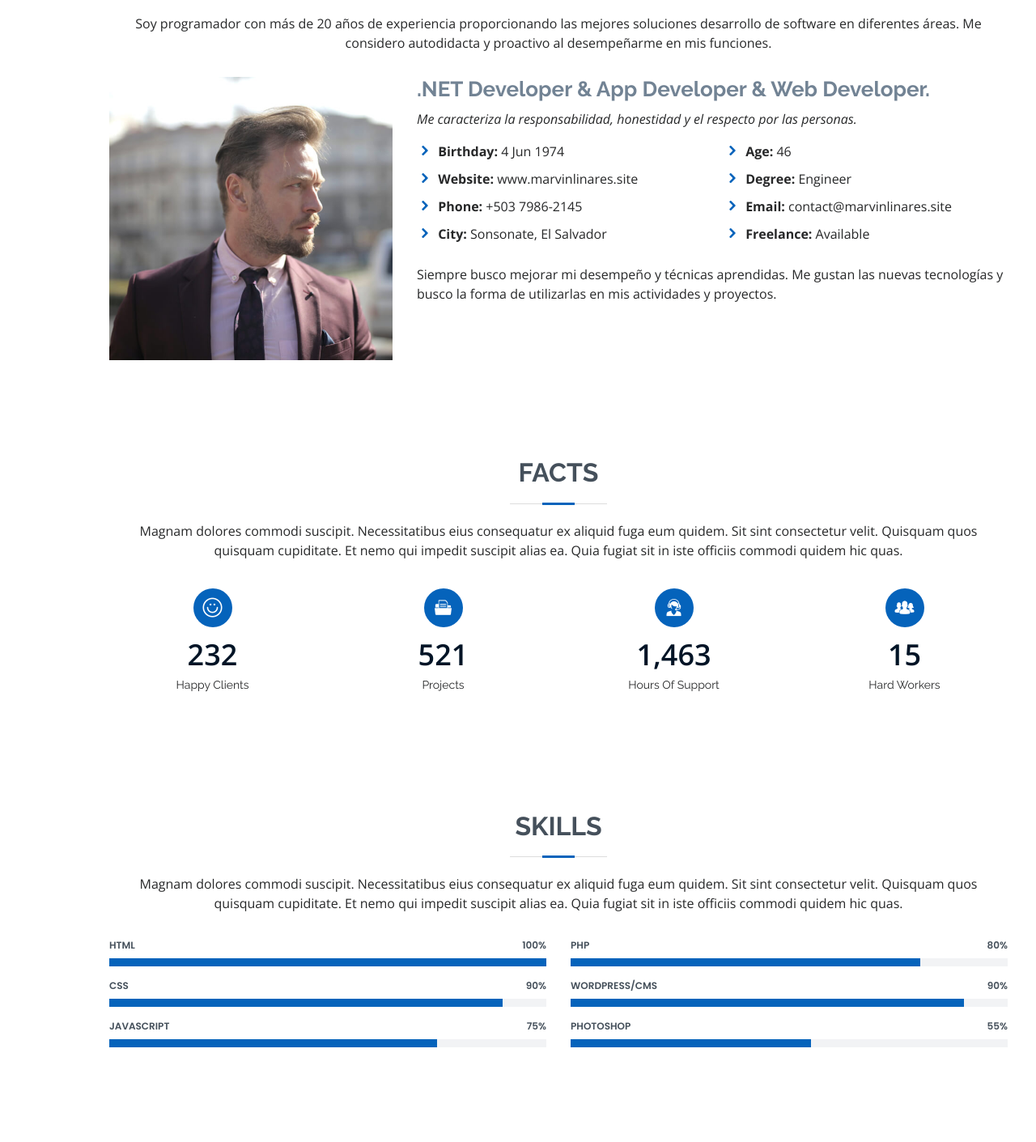
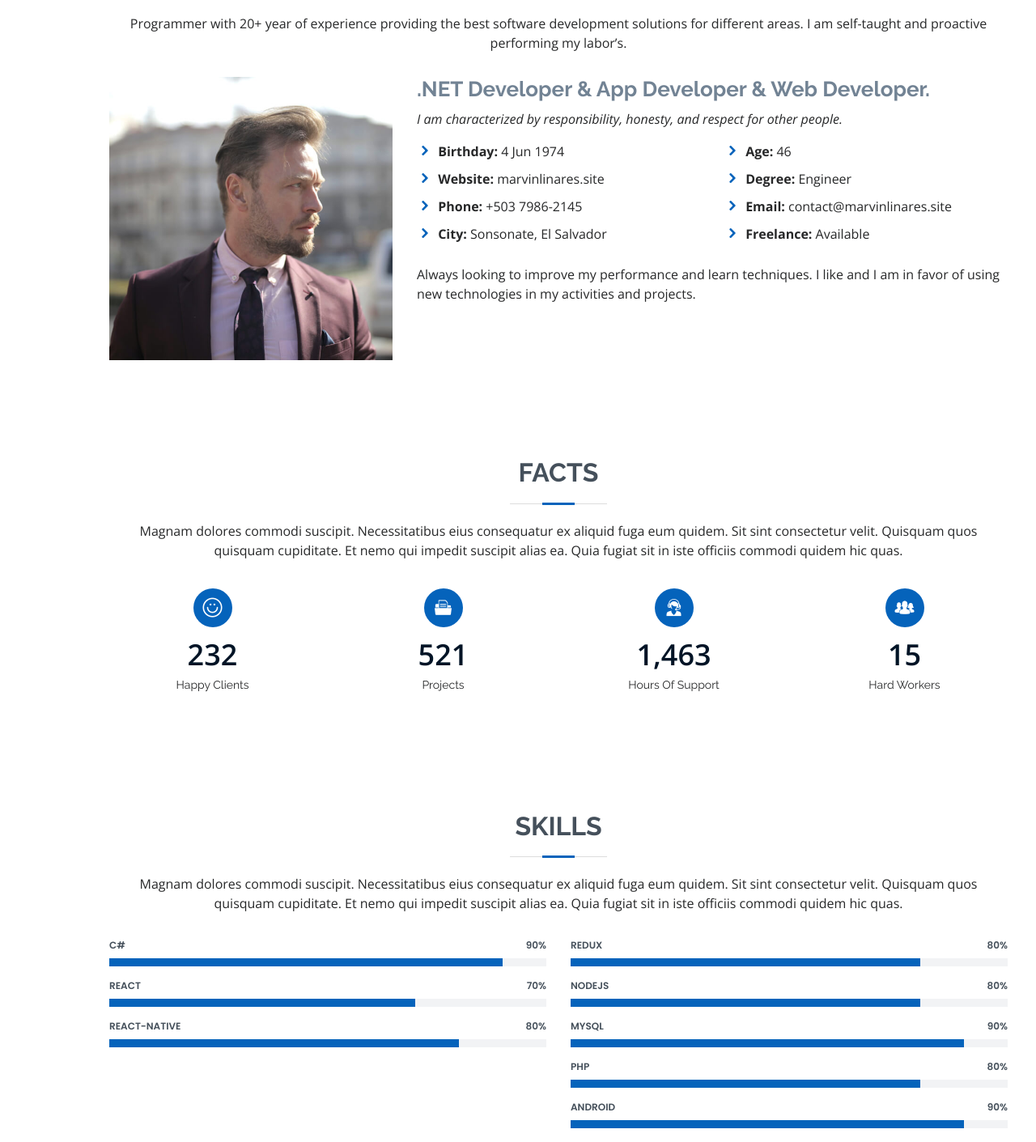
Before and after one commit to marvinhlc/MarvinLinaresResume, a plain HTML site: page index.html in a window 1280 px wide. Shown: the part 921-2332 px from the top of the page at 81% size. Drawn offline with nearby package versions, Linux system fonts and the light colour scheme.

Commit message:
Update index.html
udate

```diff
--- a/index.html
+++ b/index.html
@@ -80,7 +80,7 @@
 
         <div class="section-title">
           <h2>About</h2>
-          <p>Soy programador con más de 20 años de experiencia proporcionando las mejores soluciones desarrollo de software en diferentes áreas. Me considero autodidacta y proactivo al desempeñarme en mis funciones.</p>
+          <p>Programmer with 20+ year of experience providing the best software development solutions for different areas. I am self-taught and proactive performing my labor’s.</p>
         </div>
 
         <div class="row">
@@ -90,13 +90,13 @@
           <div class="col-lg-8 pt-4 pt-lg-0 content">
             <h3>.NET Developer &amp; App Developer &amp; Web Developer.</h3>
             <p class="font-italic">
-              Me caracteriza la responsabilidad, honestidad y el respecto por las personas.
+              I am characterized by responsibility, honesty, and respect for other people.
             </p>
             <div class="row">
               <div class="col-lg-6">
                 <ul>
                   <li><i class="icofont-rounded-right"></i> <strong>Birthday:</strong> 4 Jun 1974</li>
-                  <li><i class="icofont-rounded-right"></i> <strong>Website:</strong> www.marvinlinares.site</li>
+                  <li><i class="icofont-rounded-right"></i> <strong>Website:</strong> marvinlinares.site</li>
                   <li><i class="icofont-rounded-right"></i> <strong>Phone:</strong> +503 7986-2145</li>
                   <li><i class="icofont-rounded-right"></i> <strong>City:</strong> Sonsonate, El Salvador</li>
                 </ul>
@@ -111,7 +111,7 @@
               </div>
             </div>
             <p>
-              Siempre busco mejorar mi desempeño y técnicas aprendidas. Me gustan las nuevas tecnologías y busco la forma de utilizarlas en mis actividades y proyectos.
+              Always looking to improve my performance and learn techniques. I like and I am in favor of using new technologies in my activities and projects.
             </p>
           </div>
         </div>
@@ -181,29 +181,50 @@
           <div class="col-lg-6">
 
             <div class="progress">
-              <span class="skill">HTML <i class="val">100%</i></span>
-              <div class="progress-bar-wrap">
-                <div class="progress-bar" role="progressbar" aria-valuenow="100" aria-valuemin="0" aria-valuemax="100"></div>
-              </div>
-            </div>
-
-            <div class="progress">
-              <span class="skill">CSS <i class="val">90%</i></span>
+              <span class="skill">C# <i class="val">90%</i></span>
               <div class="progress-bar-wrap">
                 <div class="progress-bar" role="progressbar" aria-valuenow="90" aria-valuemin="0" aria-valuemax="100"></div>
               </div>
             </div>
 
             <div class="progress">
-              <span class="skill">JavaScript <i class="val">75%</i></span>
+              <span class="skill">React <i class="val">70%</i></span>
               <div class="progress-bar-wrap">
-                <div class="progress-bar" role="progressbar" aria-valuenow="75" aria-valuemin="0" aria-valuemax="100"></div>
+                <div class="progress-bar" role="progressbar" aria-valuenow="70" aria-valuemin="0" aria-valuemax="100"></div>
+              </div>
+            </div>
+
+            <div class="progress">
+              <span class="skill">React-Native <i class="val">80%</i></span>
+              <div class="progress-bar-wrap">
+                <div class="progress-bar" role="progressbar" aria-valuenow="80" aria-valuemin="0" aria-valuemax="100"></div>
               </div>
             </div>
 
           </div>
 
           <div class="col-lg-6">
+
+            <div class="progress">
+              <span class="skill">Redux <i class="val">80%</i></span>
+              <div class="progress-bar-wrap">
+                <div class="progress-bar" role="progressbar" aria-valuenow="80" aria-valuemin="0" aria-valuemax="100"></div>
+              </div>
+            </div>
+
+            <div class="progress">
+              <span class="skill">NodeJs <i class="val">80%</i></span>
+              <div class="progress-bar-wrap">
+                <div class="progress-bar" role="progressbar" aria-valuenow="80" aria-valuemin="0" aria-valuemax="100"></div>
+              </div>
+            </div>
+
+            <div class="progress">
+              <span class="skill">MySQL <i class="val">90%</i></span>
+              <div class="progress-bar-wrap">
+                <div class="progress-bar" role="progressbar" aria-valuenow="90" aria-valuemin="0" aria-valuemax="100"></div>
+              </div>
+            </div>
 
             <div class="progress">
               <span class="skill">PHP <i class="val">80%</i></span>
@@ -213,16 +234,9 @@
             </div>
 
             <div class="progress">
-              <span class="skill">WordPress/CMS <i class="val">90%</i></span>
+              <span class="skill">Android <i class="val">90%</i></span>
               <div class="progress-bar-wrap">
                 <div class="progress-bar" role="progressbar" aria-valuenow="90" aria-valuemin="0" aria-valuemax="100"></div>
-              </div>
-            </div>
-
-            <div class="progress">
-              <span class="skill">Photoshop <i class="val">55%</i></span>
-              <div class="progress-bar-wrap">
-                <div class="progress-bar" role="progressbar" aria-valuenow="55" aria-valuemin="0" aria-valuemax="100"></div>
               </div>
             </div>
 
@@ -246,7 +260,7 @@
           <div class="col-lg-6">
             <h3 class="resume-title">Sumary</h3>
             <div class="resume-item pb-0">
-              <h4>Brandon Johnson</h4>
+              <h4>Universidad de Sonsonate</h4>
               <p><em>Innovative and deadline-driven Graphic Designer with 3+ years of experience designing and developing user-centered digital/print marketing material from initial concept to final, polished deliverable.</em></p>
               <ul>
                 <li>Portland par 127,Orlando, FL</li>
```
